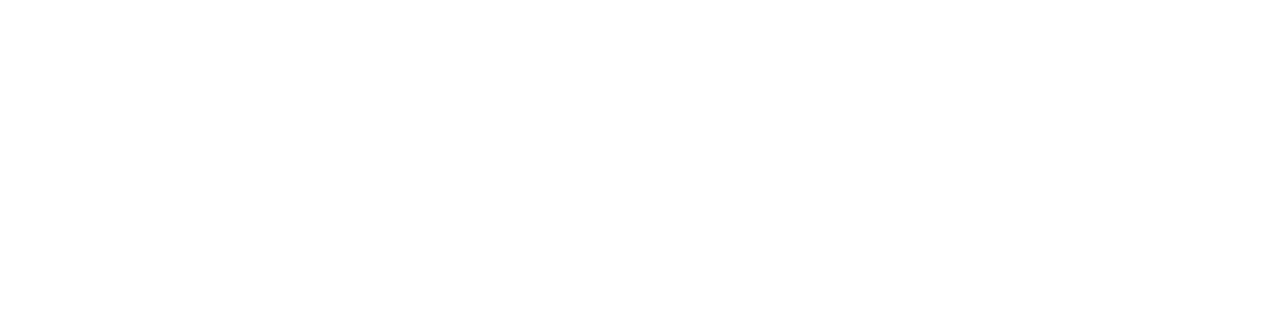
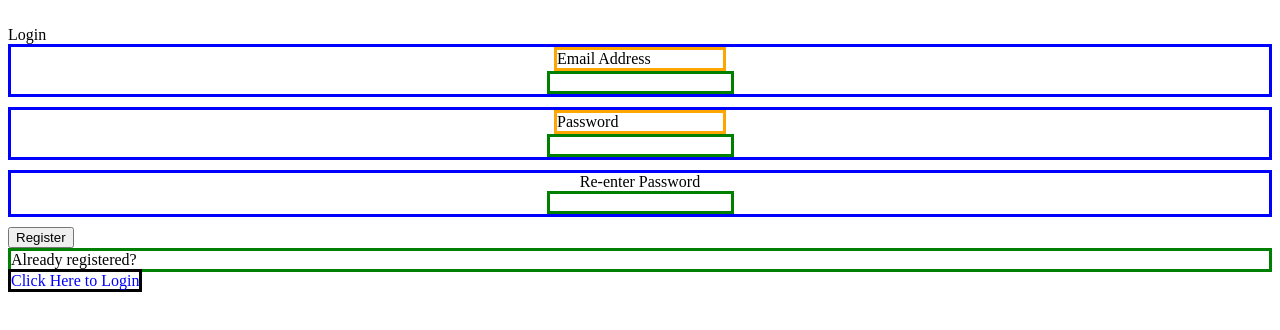
Before and after one commit to JcTheSavoir/rtt08-wireframe307_2, a plain HTML site: page login_Registration/registration.html in a window 1280 px wide. Drawn offline with Linux system fonts and the light colour scheme.

Commit message:
Add layout to register page for new users Add wireframe for page for styling to be added to afterwards

```diff
--- a/login_Registration/registration.html
+++ b/login_Registration/registration.html
@@ -9,6 +9,38 @@
         <link rel="stylesheet" href="../style.css">
     </head>
     <body>
+        <div class="registerPageContainer">
+            <!-- login icon -->
+            <div class="registerTitle">
+                <img src="" alt="" class="registerIcon">
+                <div class="registerText">Login</div>
+            </div>
+
+            <!-- Email Field -->
+            <div class="emailContainer">
+                <div class="emailText">Email Address</div>
+                <input class="emailInput" type="Enter Email Here">
+            </div>
+
+            <!-- Password Field -->
+            <div class="passwordContainer">
+                <div class="passwordText">Password</div>
+                <input class="passwordInput" type="password">
+            </div>
+
+            <!-- Re-enter Password -->
+            <div class="passwordContainer">
+                <div class="samePasswordText">Re-enter Password</div>
+                <input class="passwordInput" type="password">
+            </div>
+
+            <!-- Login or register -->
+            <div class="registerContainer">
+                <button class="registerPageButton">Register</button>
+                <div class="newUser">Already registered?</div>
+                <a class="createAccount" href="registration.html">Click Here to Login</a>
+            </div>
+        </div>
 
         <link rel="stylesheet" href="../app.js">
         <script src="" async defer></script>
```
